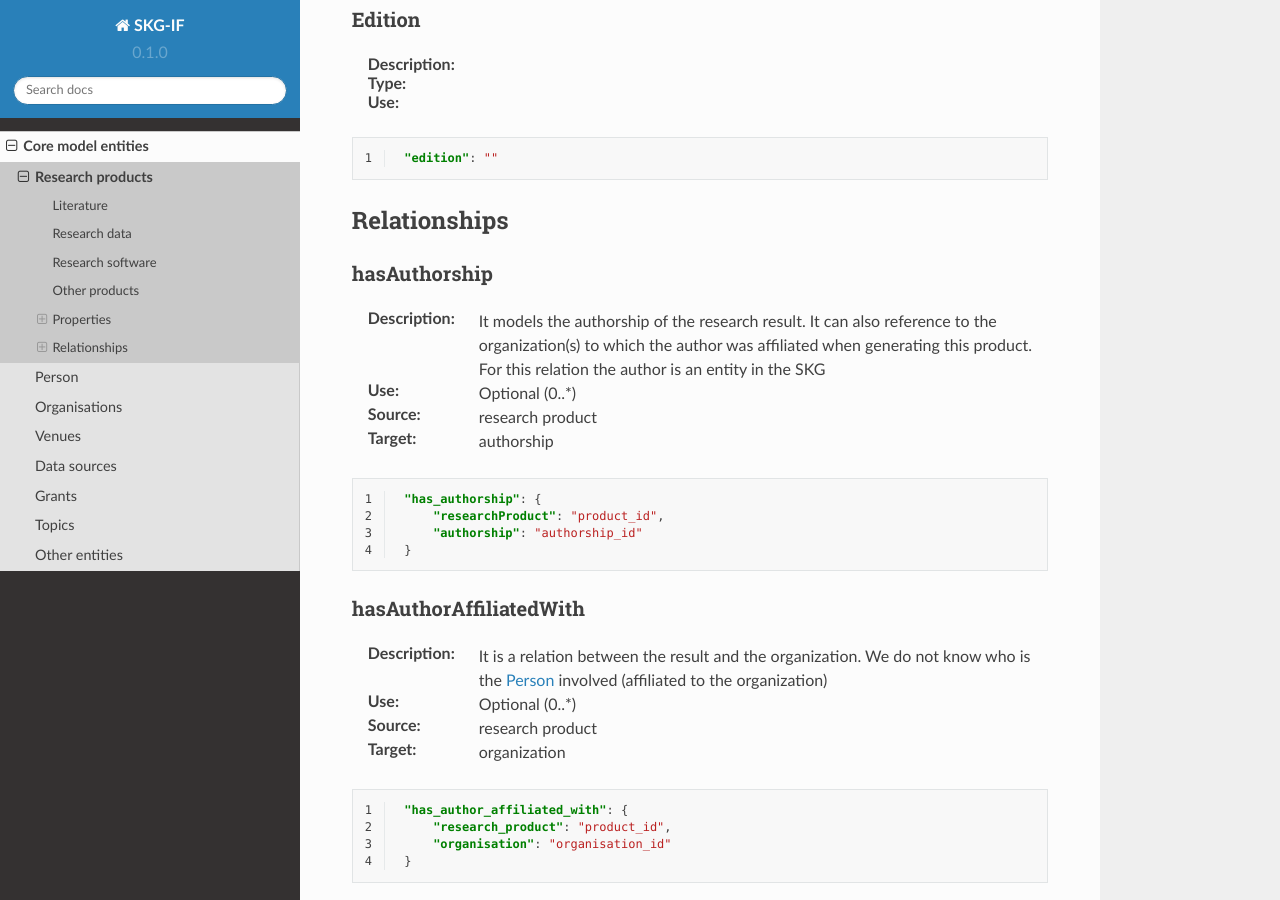
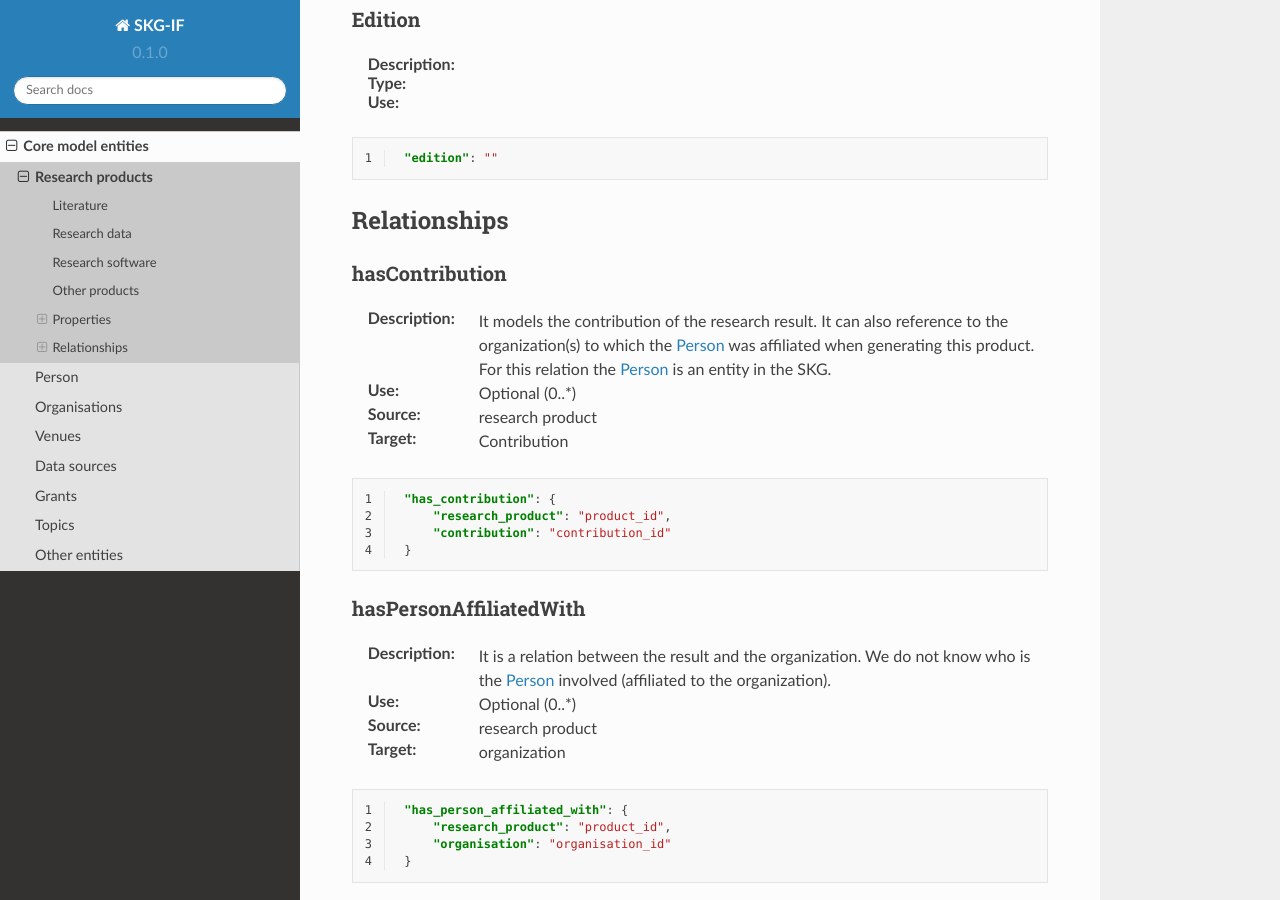
Before and after one commit to andremann/SKG-IF, a Sphinx documentation site: the page built from docs/source/products.rst, in a window 1280 px wide and 900 px high, scrolled down 4290 px. Built offline with Sphinx 7.4.7 and the Read the Docs theme 2.0.0, drawn with Linux system fonts in a browser that asks for light colours.

Commit message:
renamed entities

```diff
--- a/docs/source/contributions.rst
+++ b/docs/source/contributions.rst
@@ -38,7 +38,7 @@ Role
 
 Rank
 ----
-:Description: The rank of the author
+:Description: The rank of the person (as an author)
 :Type: Integer
 :Use: Optional (0..1)
 :Representation: XML element ``rank``
@@ -94,7 +94,7 @@ relatedPersonAffiliation
 .. code-block:: xml
    :linenos:
 
-    <relation semantics="relatedAuthorAffiliation">
+    <relation semantics="relatedPersonAffiliation">
         <source type="contribution">contribution_id</source>
         <target type="organization">organisation_id</target>
     </relation>
--- a/docs/source/persons.rst
+++ b/docs/source/persons.rst
@@ -52,7 +52,7 @@ Itentifier value
 
 Given name
 ---------
-:Description: The given name of a person
+:Description: The given name of a person.
 :Type: String
 :Use: Required (1)
 
@@ -64,7 +64,7 @@ Given name
 
 Family name
 -------------
-:Description: The family name of a person
+:Description: The family name of a person.
 :Type: String
 :Use: Mandatory (1)
 
--- a/docs/source/products.rst
+++ b/docs/source/products.rst
@@ -258,25 +258,25 @@ Edition
 Relationships
 ============
 
-hasAuthorship
+hasContribution
 ---------------------
-:Description: It models the authorship of the research result. It can also reference to the organization(s) to which the author was affiliated when generating this product. For this relation the author is an entity in the SKG
+:Description: It models the contribution of the research result. It can also reference to the organization(s) to which the :ref:`Person <Person>` was affiliated when generating this product. For this relation the :ref:`Person <Person>` is an entity in the SKG.
 :Use: Optional (0..*)
 :Source: research product
-:Target: authorship
+:Target: Contribution
 
 .. code-block:: json
    :linenos:
 
-    "has_authorship": {
-        "researchProduct": "product_id",
-        "authorship": "authorship_id"
+    "has_contribution": {
+        "research_product": "product_id",
+        "contribution": "contribution_id"
     }
 
 
-hasAuthorAffiliatedWith
+hasPersonAffiliatedWith
 ---------------------------
-:Description: It is a relation between the result and the organization. We do not know who is the :ref:`Person <Person>` involved (affiliated to the organization)
+:Description: It is a relation between the result and the organization. We do not know who is the :ref:`Person <Person>` involved (affiliated to the organization).
 :Use: Optional (0..*)
 :Source: research product
 :Target: organization
@@ -284,7 +284,7 @@ hasAuthorAffiliatedWith
 .. code-block:: json
    :linenos:
 
-    "has_author_affiliated_with": {
+    "has_person_affiliated_with": {
         "research_product": "product_id",
         "organisation": "organisation_id"
     }
```
Also changed, not shown: other parts of docs/source/contributions.rst (+1 -1 lines), other parts of docs/source/persons.rst (+1 -1 lines).
